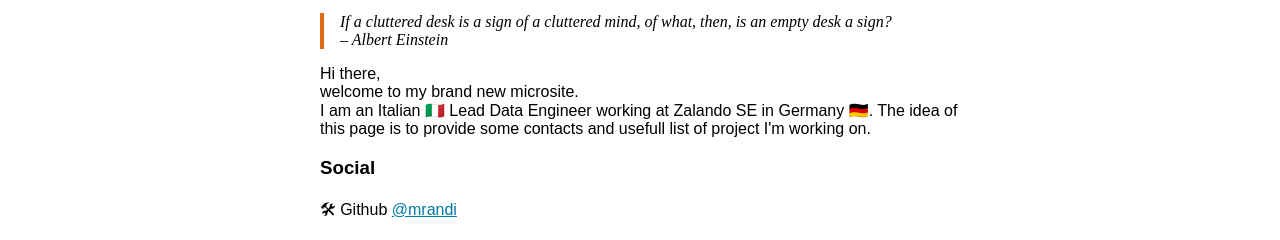
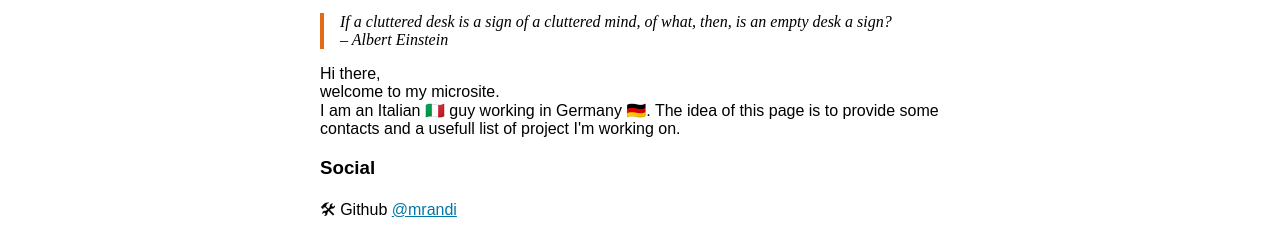
Before and after one commit to mrandi/mrandi.github.io, a plain HTML site: page index.html in a window 1280 px wide. Shown: the part 167-407 px from the top of the page. Drawn offline with Linux system fonts and the light colour scheme.

Commit message:
Update index.html

```diff
--- a/index.html
+++ b/index.html
@@ -33,9 +33,9 @@
         </blockquote>
         <p>
             Hi there,
-            <br> welcome to my brand new microsite.
-            <br> I am an Italian 🇮🇹 Lead Data Engineer working at Zalando SE in Germany 🇩🇪. The idea of this page is to provide
-            some contacts and usefull list of project I'm working on.
+            <br> welcome to my microsite.
+            <br> I am an Italian 🇮🇹 guy working in Germany 🇩🇪. The idea of this page is to provide
+            some contacts and a usefull list of project I'm working on.
         </p>
         <h3>
             Social
```
